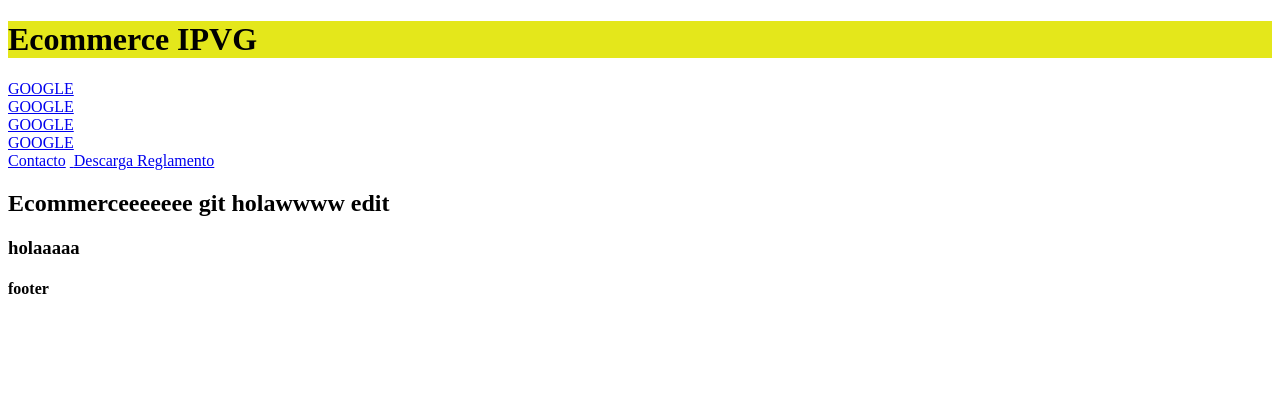
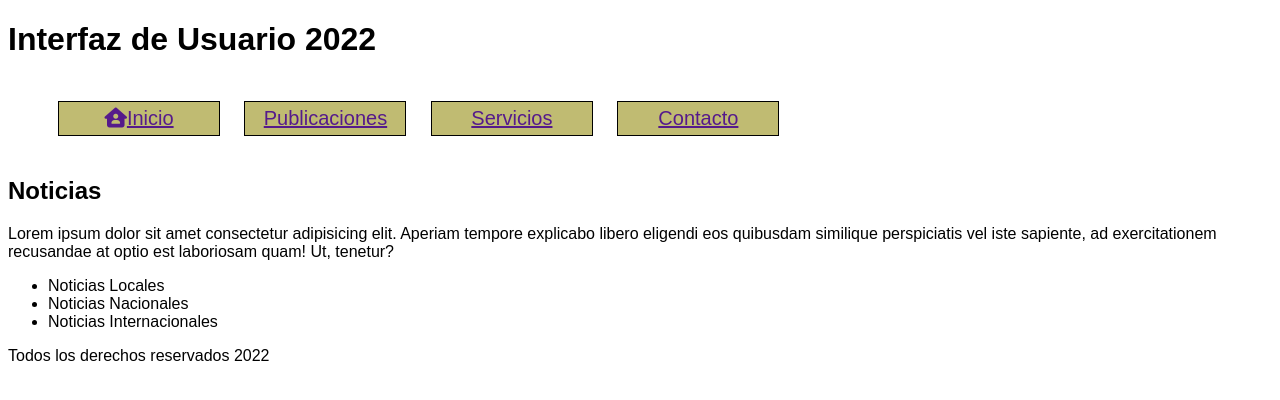
Before and after one commit to FelipeCT92/interfazusuario, a plain HTML site: page index.html in a window 1280 px wide. Drawn offline with Linux system fonts and the light colour scheme; files that its build step writes are made by us from their sources.

Commit message:
Se agrega libreria infontawesome

```diff
--- /dev/null
+++ b/css/style.css
@@ -0,0 +1,24 @@
+body{
+    font-family: Arial, Helvetica, sans-serif;
+}
+
+#menu-principal{
+    display: inline-block;
+}
+
+
+.menu{
+   display: inline-block;
+   text-align: center;
+   width: 150px;
+   border: 1px solid black;
+   margin: 5px 10px 5px 10px;
+   padding: 5px;
+   font-size: 20px;
+   text-decoration: none;
+   background-color: #c0bb72;
+}
+
+a
+    color:black;
+    text-decoration: none;
--- a/index.html
+++ b/index.html
@@ -1,46 +1,44 @@
 <!DOCTYPE html>
 <html lang="es">
 <head>
+    <script src="https://kit.fontawesome.com/f5e1f3458c.js" crossorigin="anonymous"></script>
     <meta charset="UTF-8">
     <meta name="viewport" content="width=device-width, initial-scale=1.0">
     <meta http-equiv="X-UA-Compatible" content="ie=edge">
     <link rel="stylesheet" href="./css/style.css">
-    <title>Mi primera WEB</title>
-    <style>
-         header{
-             background-color:#e4e71b;
-         }
-    </style>
+    <title>Web Ipvg 2022 - Interfaz de Usuario</title>
+
 </head>
 <body>
     <header>
-        <h1>Ecommerce IPVG</h1>
+        <h1>Interfaz de Usuario 2022</h1>
     </header>
     <nav>
-        <a href="http://www.google.cl" target="_blank">GOOGLE</a>
-        <br>
-        <a href="http://www.google.cl" target="_self">GOOGLE</a>
-        <br>
-        <a href="http://www.google.cl" target="_parent">GOOGLE</a>
-        <br>
-        <a href="http://www.google.cl" target="_top">GOOGLE</a>
-        <br>
-        <a href="contacto.html" target="_blank">Contacto</a>
-        <a href="https://www.virginiogomez.cl">
-            <img src="./images/logo.png" alt="">
-        </a>
-        <a href="./asset/reglamento.pdf">Descarga Reglamento</a>
+        <ul id="menu-principal">
+            <li class="menu"><a href=""><i class="fa-solid fa-house-user"></i><span>Inicio</i></a></li>
+            <li class="menu"><a href="">Publicaciones</a></li>
+            <li class="menu"><a href="">Servicios</a></li>
+            <li class="menu"><a href="">Contacto</a></liclass="menu">
+        </ul>
     </nav>
     <section>
         <article>
-            <h2> Ecommerceeeeeee git holawwww edit</h2>
+            <header>
+                <h2>Noticias</h2>
+            </header>
+            <section>
+                <p>Lorem ipsum dolor sit amet consectetur adipisicing elit. Aperiam tempore explicabo libero eligendi eos quibusdam similique perspiciatis vel iste sapiente, ad exercitationem recusandae at optio est laboriosam quam! Ut, tenetur?</p>
+                <ul>
+                    <li>Noticias Locales</li>
+                    <li>Noticias Nacionales</li>
+                    <li>Noticias Internacionales</li>
+                </ul>
+            </section>
         </article>
     </section>
-    <aside>
-        <h3>holaaaaa</h3>
-    </aside>
     <footer>
-        <h4>footer</h4>
+        <p>Todos los derechos reservados 2022</p>
     </footer>
+
 </body>
 </html>
--- a/style.css
+++ /dev/null
@@ -1,3 +0,0 @@
-header{
-    background-color: brown;
-}
```
Also changed, not shown: images/logo.png (renamed from logo.png), images/png-clipart-copyright-symbol-computer-icons-copyright-text-words-phrases.png (added), 2 other files.
